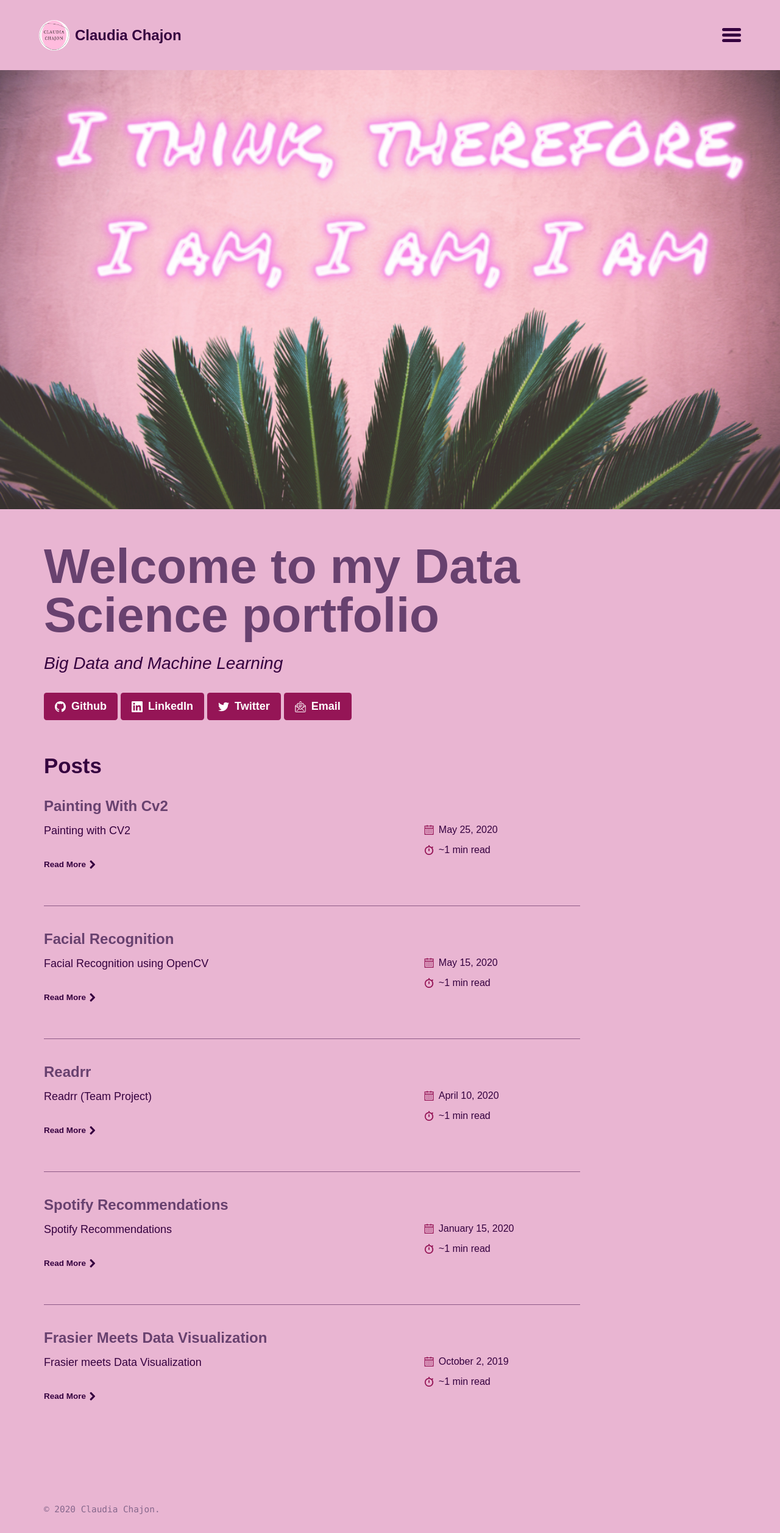
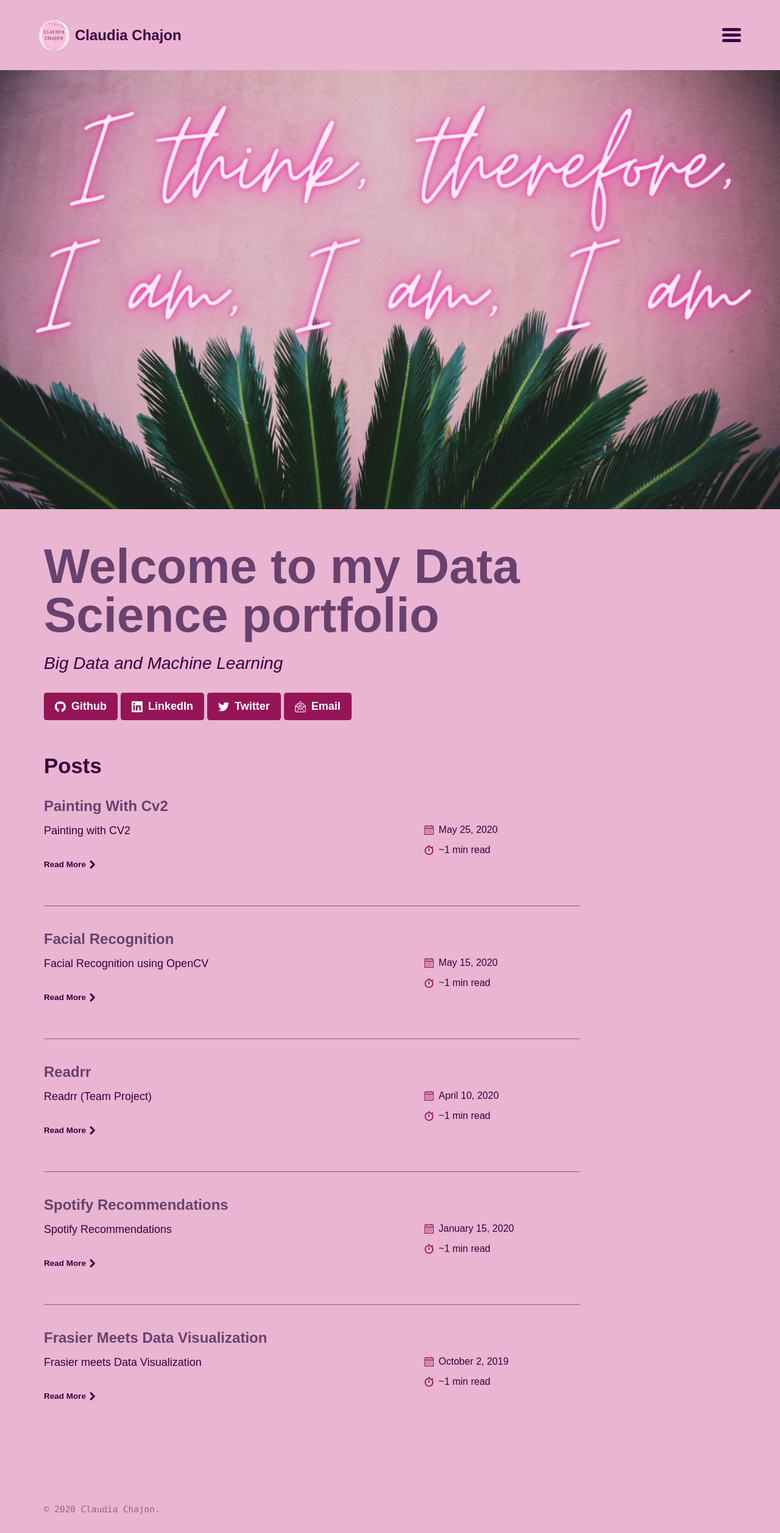
Before and after one commit to claudiasofiaC/claudiasofiac.github.io, a Jekyll site: the page built from index.md, in a window 1280 px wide. Shown: the whole page at 61% size. Built offline with Jekyll 4.4.1, drawn with Linux system fonts in a browser that asks for light colours.

Commit message:
new banner

```diff
--- a/index.md
+++ b/index.md
@@ -3,7 +3,7 @@ layout: home
 alt_title: "Welcome to my  Data Science portfolio
 "
 sub_title: "Big Data and Machine Learning"
-image: /assets/images/neon_banner copy.png
+image: /assets/images/i_think copy.png
 
 
 # image: /assets/images/dead copy.png
```
Also changed, not shown: about.md (+3 -1 lines), assets/images/i_think copy.png (added).
